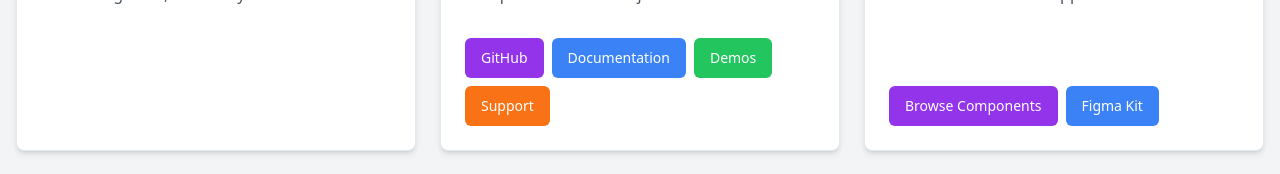
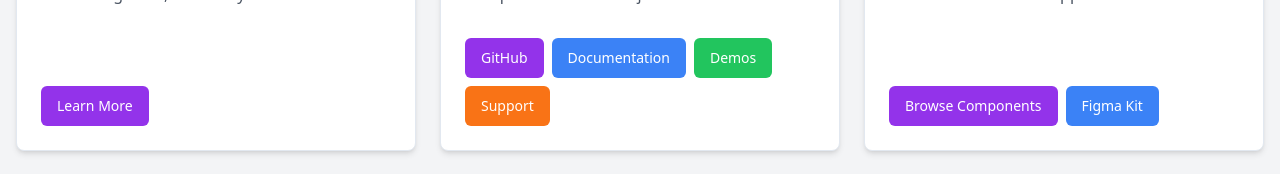
Before and after one commit to KFerrario/category-box-display, a React (Vite) app: page / in a window 1280 px wide. Shown: the part 431-605 px from the top of the page. Built offline with nearby package versions, Linux system fonts and the light colour scheme.

Commit message:
Ensure modal is displayed
The modal was not appearing when a box had a modal defined. This commit ensures that the modal is displayed when the corresponding button is clicked.

```diff
--- a/src/components/ContentBox.tsx
+++ b/src/components/ContentBox.tsx
@@ -1,3 +1,4 @@
+
 import { useState } from "react";
 import { Card } from "@/components/ui/card";
 import { Button } from "@/components/ui/button";
@@ -62,14 +63,16 @@ export function ContentBox({ id, title, logo, description, buttons, modal }: Con
           )}
 
           <div className="mt-auto pt-4 flex flex-wrap gap-2">
-            {modal ? (
+            {modal && (
               <Button
                 className="bg-purple-600 hover:bg-purple-700 text-white"
                 onClick={() => setIsModalOpen(true)}
               >
                 Learn More
               </Button>
-            ) : buttons && buttons.length > 0 && (
+            )}
+
+            {buttons && buttons.length > 0 && (
               buttons.map((button, index) => (
                 <a
                   key={index}
--- a/src/pages/Index.tsx
+++ b/src/pages/Index.tsx
@@ -9,6 +9,13 @@ interface ButtonLink {
   color: string;
 }
 
+interface Modal {
+  title: string;
+  content: string;
+  linkText: string;
+  linkUrl: string;
+}
+
 interface ContentBoxData {
   id: string;
   category: string;
@@ -16,6 +23,7 @@ interface ContentBoxData {
   logo?: string;
   description?: string;
   buttons?: ButtonLink[];
+  modal?: Modal;
 }
 
 const Index = () => {
@@ -97,6 +105,7 @@ const Index = () => {
                   logo={box.logo}
                   description={box.description}
                   buttons={box.buttons}
+                  modal={box.modal}
                 />
               ))}
           </div>
```
